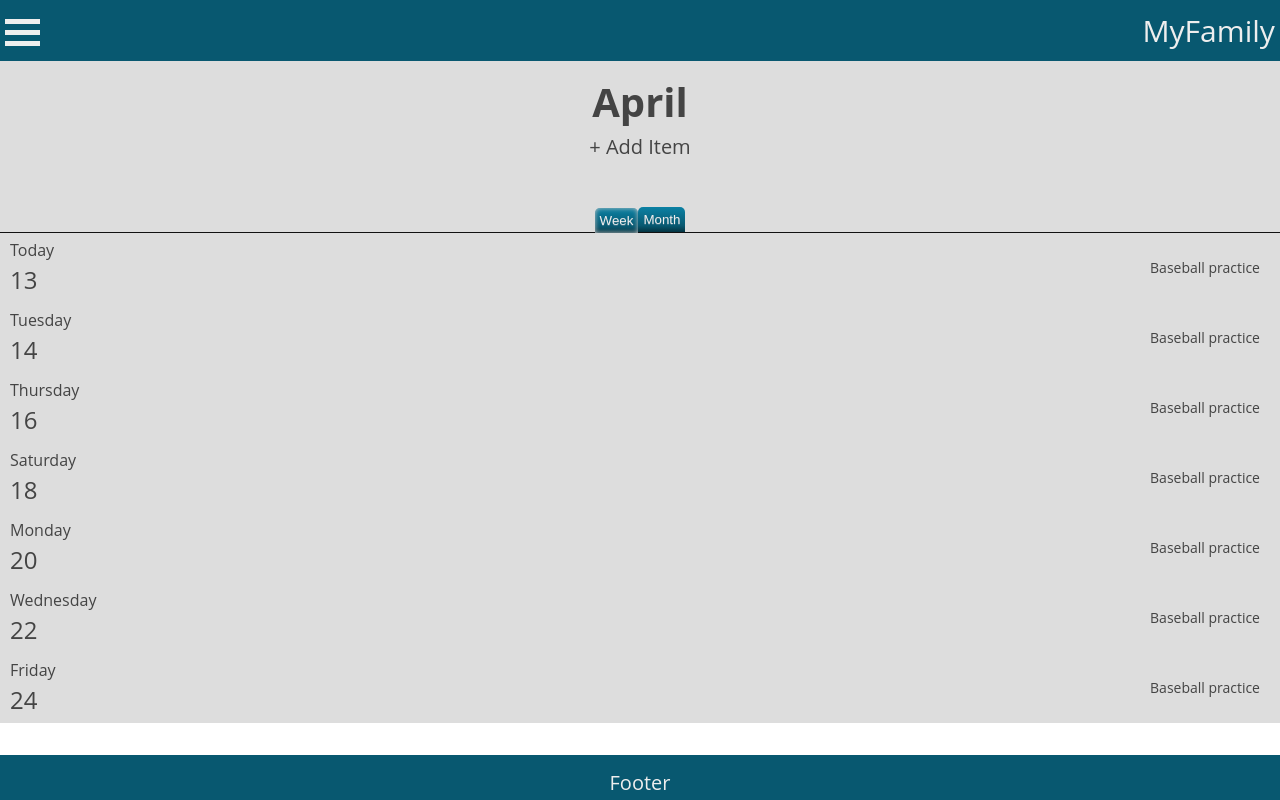
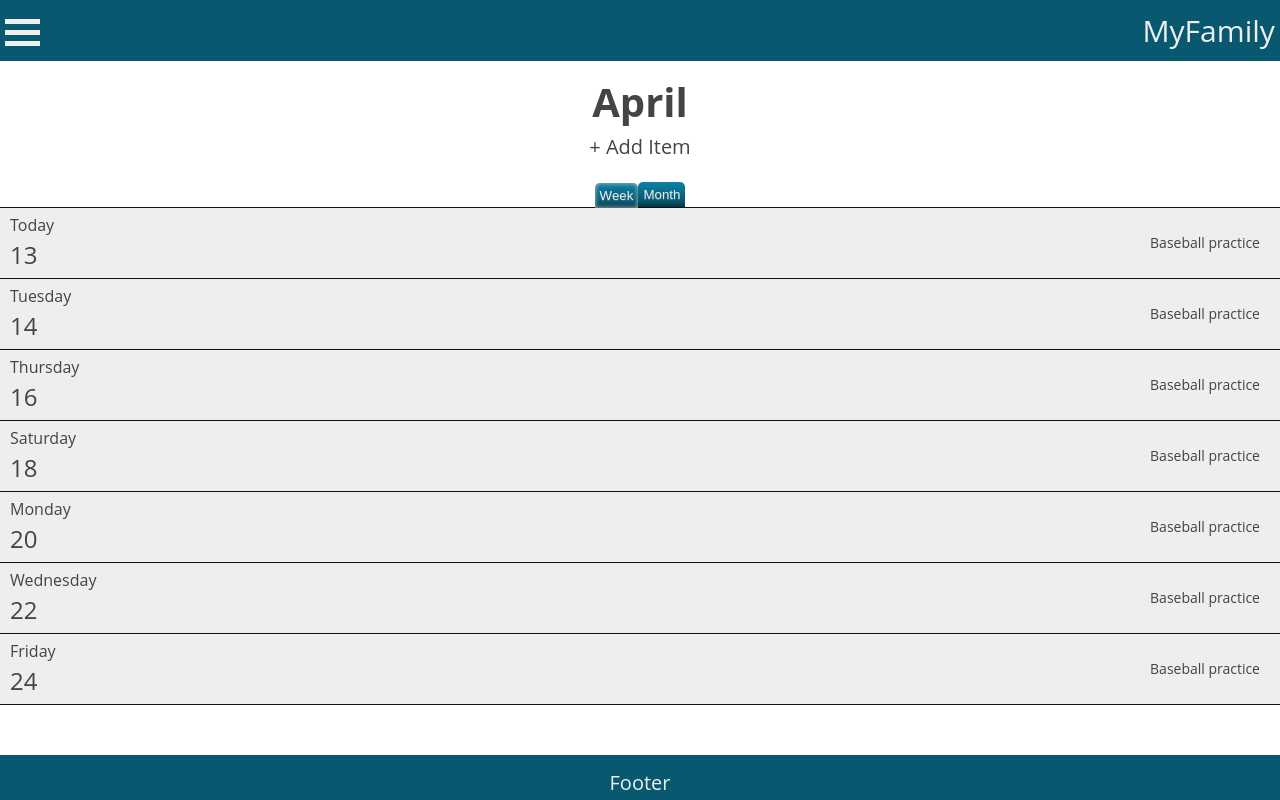
Before and after one commit to bmckenna1982/my-family, a React (Create React App) app: page /calendar in a window 1280 px wide. Built offline with nearby package versions, Linux system fonts and the light colour scheme.

Commit message:
updated style on calendar and homepage, changing background colors

```diff
--- a/src/Components/app/App.css
+++ b/src/Components/app/App.css
@@ -52,7 +52,7 @@ section {
   /* background-color: #bbb; */
 }
 
-section:nth-child(odd) {
+.home-page section:nth-child(odd) {
   background-color: #eee;
 }
 
@@ -93,33 +93,7 @@ ul {
 legend {
   width: 100%;
 }
-.calendar {
-  background-color: #ddd;
-}
 
-.calendar-month h1 {
-  margin-bottom: 0;
-}
-.calendar-day-container {
-  display: flex;
-  padding: 5px 10px;
-  /* background-color: #ddd; */
-  text-align: left;
-}
-
-.calendar-day-container:nth-child(even) {
-  background-color: #bbb;
-}
-
-.calendar-date-container {
-  flex: 1;
-}
-
-.calendar-event-container {
-  flex: 2;
-  font-size: 0.7em;
-  margin: auto;
-}
 
 .tab-selection {
   display: flex;
--- a/src/Components/calendar/calendar.css
+++ b/src/Components/calendar/calendar.css
@@ -9,3 +9,28 @@
 .calendar-month {
   padding-bottom: 20px;
 }
+
+.calendar-month h1 {
+  margin-bottom: 0;
+}
+.calendar-day-container {
+  display: flex;
+  padding: 5px 10px;
+  background-color: #eee;
+  text-align: left;
+  border-bottom: 1px solid #111;
+}
+
+.calendar-day-container:nth-child(even) {
+  background-color: #bbb;
+}
+
+.calendar-date-container {
+  flex: 1;
+}
+
+.calendar-event-container {
+  flex: 2;
+  font-size: 0.7em;
+  margin: auto;
+}
--- a/src/Components/calendar/calendar.js
+++ b/src/Components/calendar/calendar.js
@@ -3,6 +3,7 @@ import CalendarWeek from '../calendarWeek/calendarWeek'
 import CalendarMonth from '../calendarMonth/calendarMonth'
 import { extractMonth } from '../utils/utils'
 import AppContext from '../context/appContext'
+import './calendar.css'
 
 
 class Calendar extends Component {
--- a/src/Components/homePage/homePage.js
+++ b/src/Components/homePage/homePage.js
@@ -9,7 +9,7 @@ class HomePage extends Component {
   render() {
     // console.log('this.context.events', this.context.events)
     return (
-      <div>
+      <div className='home-page'>
         <Header pageTitle='Daily Overview' />
         <PointsBar />
         <UpcomingEvents />
```
